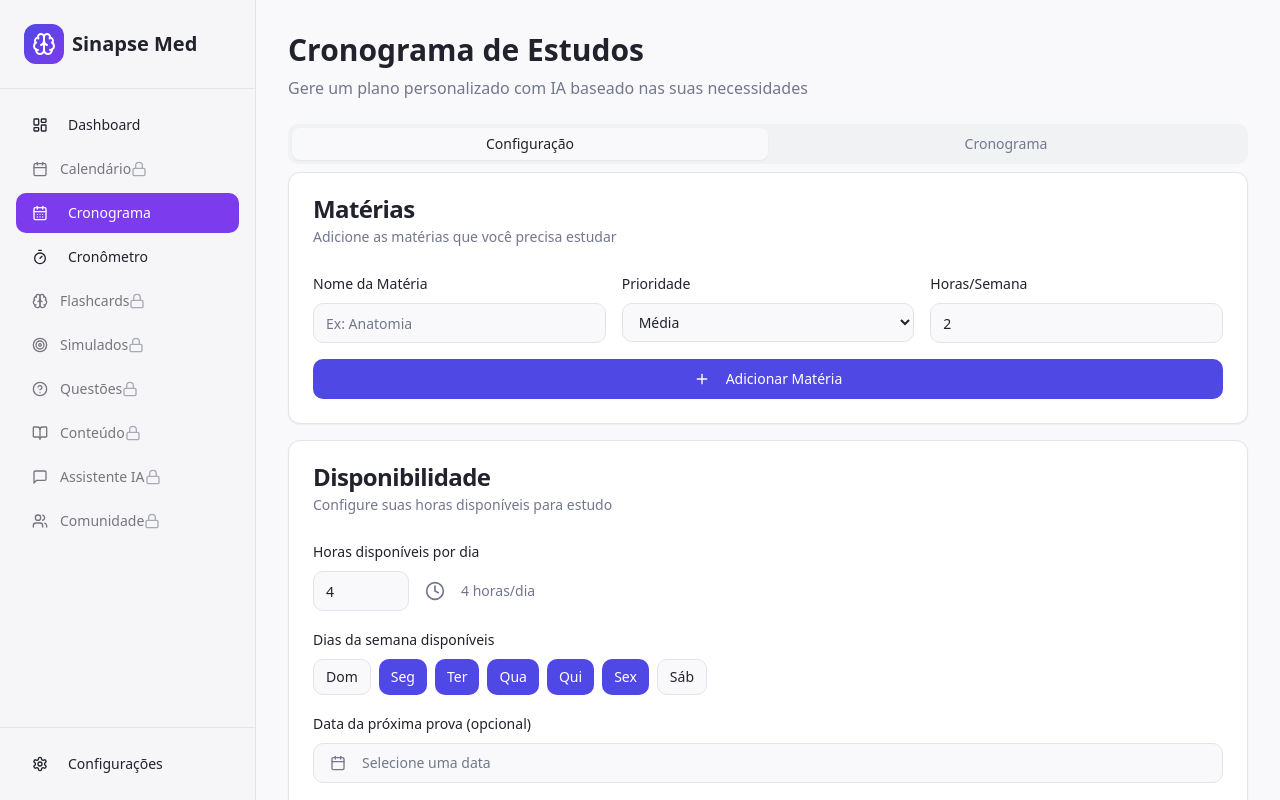
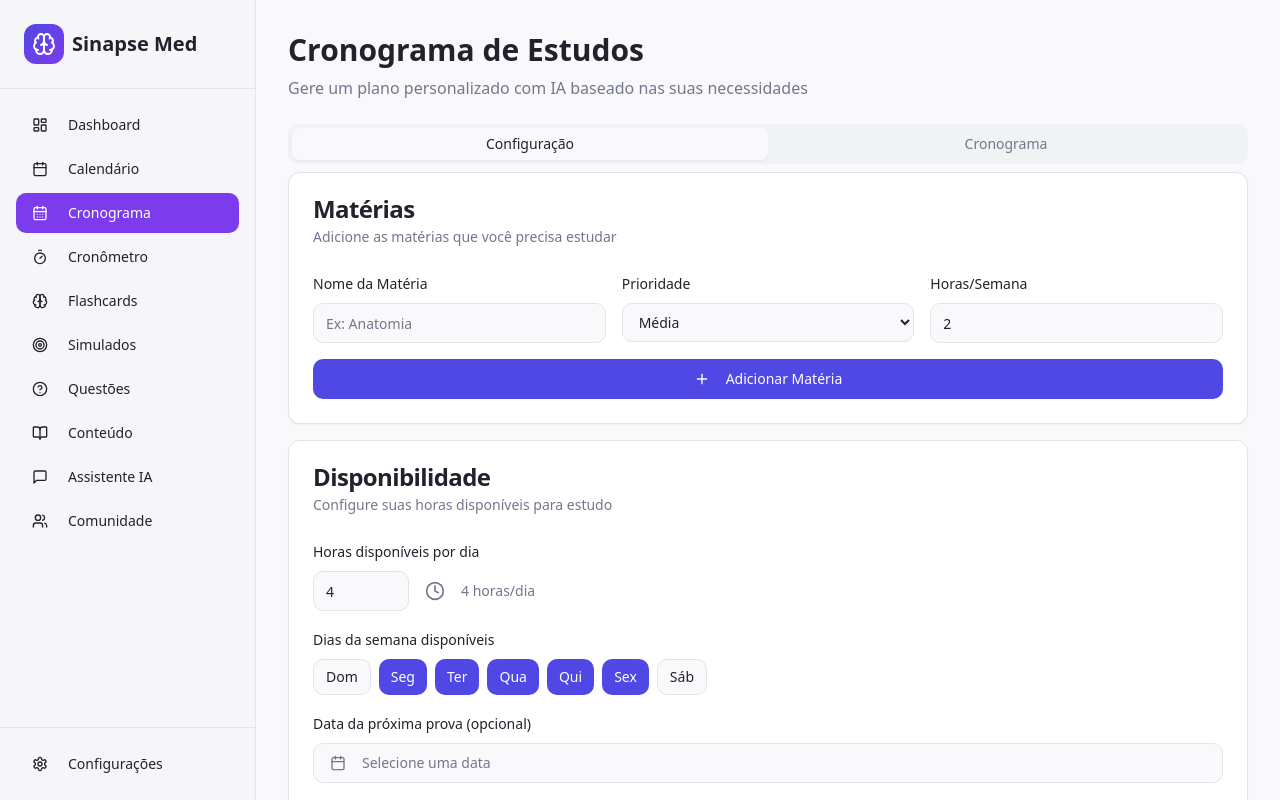
Before and after one commit to Stufas/sinapsemed, a React (Vite) app: page /schedule in a window 1280 px wide. Shown: the top 800 px of the page. Built offline with nearby package versions, Linux system fonts and the light colour scheme; the HTML template or start-up script is replaced by a standard one.

Commit message:
Fix: Unlock premium features

```diff
--- a/src/App.tsx
+++ b/src/App.tsx
@@ -34,15 +34,15 @@ const App = () => (
           <Route path="/auth" element={<Auth />} />
           <Route path="/onboarding" element={<Onboarding />} />
         <Route path="/dashboard" element={<Layout><Dashboard /></Layout>} />
-        <Route path="/calendar" element={<Layout><ProtectedRoute><CalendarPage /></ProtectedRoute></Layout>} />
-          <Route path="/flashcards" element={<Layout><ProtectedRoute><FlashcardsPage /></ProtectedRoute></Layout>} />
-          <Route path="/practice" element={<Layout><ProtectedRoute><PracticePage /></ProtectedRoute></Layout>} />
-          <Route path="/questions" element={<Layout><ProtectedRoute><QuestionsPage /></ProtectedRoute></Layout>} />
+        <Route path="/calendar" element={<Layout><CalendarPage /></Layout>} />
+          <Route path="/flashcards" element={<Layout><FlashcardsPage /></Layout>} />
+          <Route path="/practice" element={<Layout><PracticePage /></Layout>} />
+          <Route path="/questions" element={<Layout><QuestionsPage /></Layout>} />
           <Route path="/schedule" element={<Layout><SchedulePage /></Layout>} />
-          <Route path="/content" element={<Layout><ProtectedRoute><ContentPage /></ProtectedRoute></Layout>} />
+          <Route path="/content" element={<Layout><ContentPage /></Layout>} />
           <Route path="/timer" element={<Layout><TimerPage /></Layout>} />
-        <Route path="/chat" element={<Layout><ProtectedRoute><div className="text-center text-muted-foreground">Em breve...</div></ProtectedRoute></Layout>} />
-        <Route path="/community" element={<Layout><ProtectedRoute><Community /></ProtectedRoute></Layout>} />
+        <Route path="/chat" element={<Layout><div className="text-center text-muted-foreground">Em breve...</div></Layout>} />
+        <Route path="/community" element={<Layout><Community /></Layout>} />
         <Route path="/settings" element={<Layout><div className="text-center text-muted-foreground">Em breve...</div></Layout>} />
         {/* ADD ALL CUSTOM ROUTES ABOVE THE CATCH-ALL "*" ROUTE */}
         <Route path="*" element={<NotFound />} />
--- a/src/components/Layout.tsx
+++ b/src/components/Layout.tsx
@@ -41,15 +41,15 @@ const Layout = ({ children }: LayoutProps) => {
 
   const navItems = [
     { to: "/dashboard", icon: LayoutDashboard, label: "Dashboard", premium: false },
-    { to: "/calendar", icon: Calendar, label: "Calendário", premium: true },
+    { to: "/calendar", icon: Calendar, label: "Calendário", premium: false },
     { to: "/schedule", icon: CalendarDays, label: "Cronograma", premium: false },
     { to: "/timer", icon: Timer, label: "Cronômetro", premium: false },
-    { to: "/flashcards", icon: Brain, label: "Flashcards", premium: true },
-    { to: "/practice", icon: Target, label: "Simulados", premium: true },
-    { to: "/questions", icon: HelpCircle, label: "Questões", premium: true },
-    { to: "/content", icon: BookOpen, label: "Conteúdo", premium: true },
-    { to: "/chat", icon: MessageSquare, label: "Assistente IA", premium: true },
-    { to: "/community", icon: Users, label: "Comunidade", premium: true },
+    { to: "/flashcards", icon: Brain, label: "Flashcards", premium: false },
+    { to: "/practice", icon: Target, label: "Simulados", premium: false },
+    { to: "/questions", icon: HelpCircle, label: "Questões", premium: false },
+    { to: "/content", icon: BookOpen, label: "Conteúdo", premium: false },
+    { to: "/chat", icon: MessageSquare, label: "Assistente IA", premium: false },
+    { to: "/community", icon: Users, label: "Comunidade", premium: false },
   ];
 
   const handlePremiumClick = (e: React.MouseEvent, to: string, isPremium: boolean) => {
```
